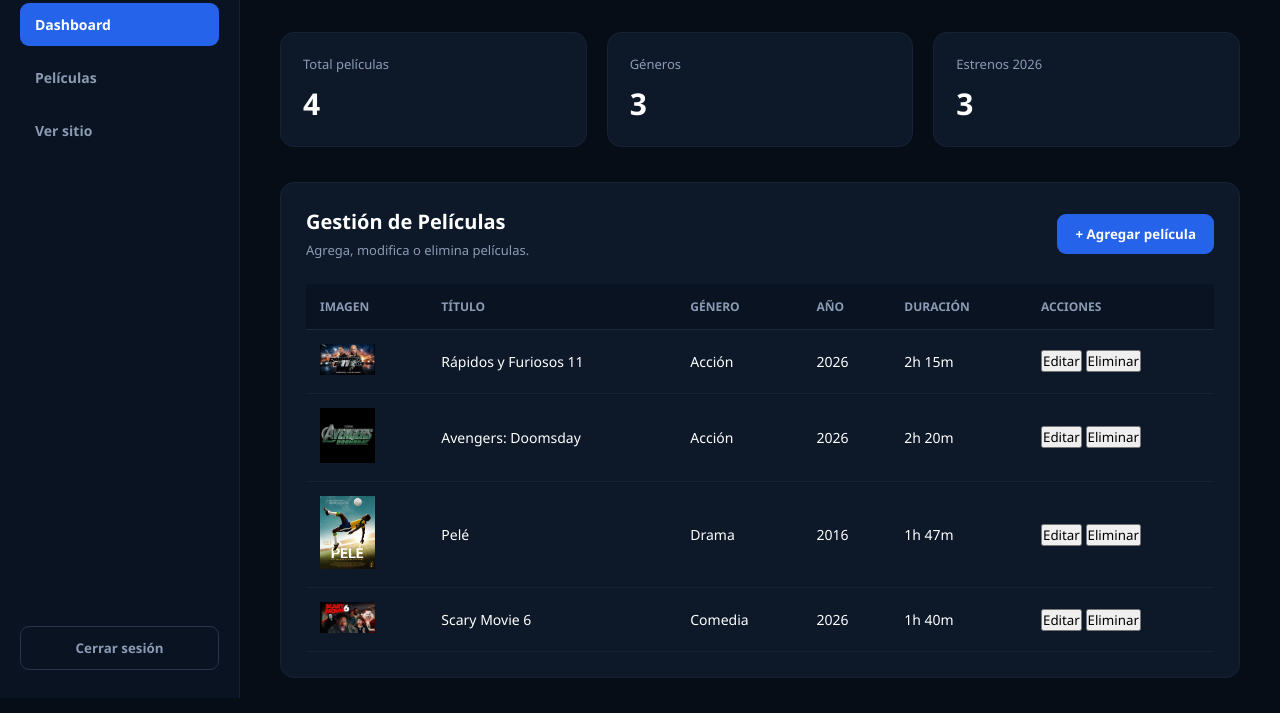
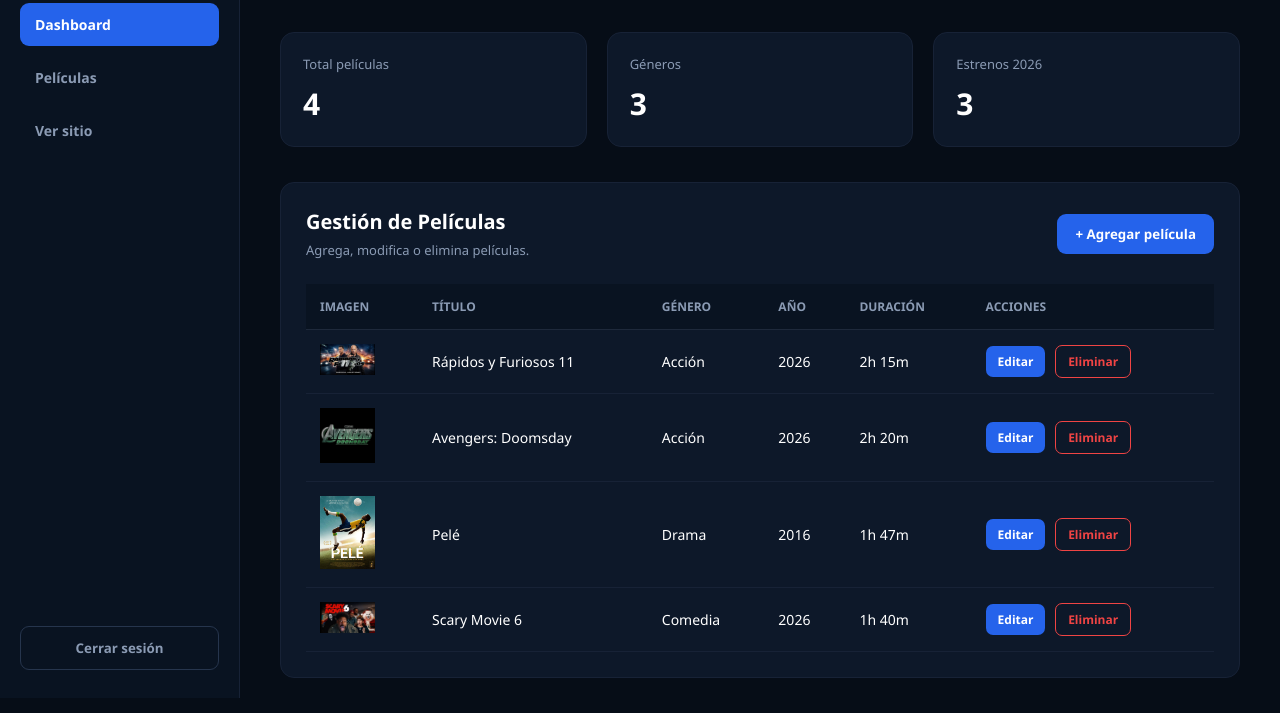
Before and after one commit to Styngixx/wagwan-movie, a plain HTML site: page public/pages/admin.html in a window 1280 px wide. Shown: the part 102-815 px from the top of the page. Drawn offline with Linux system fonts and the light colour scheme; sample sign-in values are in the browser's storage.

Commit message:
style: mejorar botones del CRUD y corregir ruta de imagen

```diff
--- a/public/css/admin.css
+++ b/public/css/admin.css
@@ -597,3 +597,72 @@
         gap: 0;
     }
 }
+
+/* =========================================
+   BOTONES DE ACCIONES CRUD
+   ========================================= */
+
+.btn-edit-movie,
+.btn-delete-movie {
+    border: none;
+    border-radius: 7px;
+
+    padding: 7px 12px;
+
+    font-size: 12px;
+    font-weight: 700;
+
+    cursor: pointer;
+
+    transition:
+        background-color 0.2s ease,
+        transform 0.2s ease,
+        box-shadow 0.2s ease;
+
+    margin-right: 6px;
+}
+
+
+/* EDITAR */
+
+.btn-edit-movie {
+    background: #2563eb;
+    color: #ffffff;
+}
+
+.btn-edit-movie:hover {
+    background: #1d4ed8;
+
+    transform: translateY(-1px);
+
+    box-shadow:
+        0 5px 14px rgba(37, 99, 235, 0.30);
+}
+
+
+/* ELIMINAR */
+
+.btn-delete-movie {
+    background: transparent;
+
+    color: #ef4444;
+
+    border: 1px solid #ef4444;
+}
+
+.btn-delete-movie:hover {
+    background: #ef4444;
+    color: #ffffff;
+
+    transform: translateY(-1px);
+
+    box-shadow:
+        0 5px 14px rgba(239, 68, 68, 0.25);
+}
+
+
+/* Evitar que los botones queden demasiado juntos */
+
+.movies-table td:last-child {
+    white-space: nowrap;
+}
--- a/public/css/index.css
+++ b/public/css/index.css
@@ -290,7 +290,7 @@
 .img-4 { background-image: url('/public/media/pele-pelicula.jpg'); }
 .img-5 { background-image: url('/public/media/rapidos-y-furiosos.jpg'); }
 .img-6 { background-image: url('/public/media/scary-movie-6.webp'); }
-.img-7 { background-image: url('/public/media/spiderman-brand-new.webp'); }
+.img-7 { background-image: url('/public/media/spiderman-brand-new-day.webp'); }
 
 
 .ep-badge {
```
